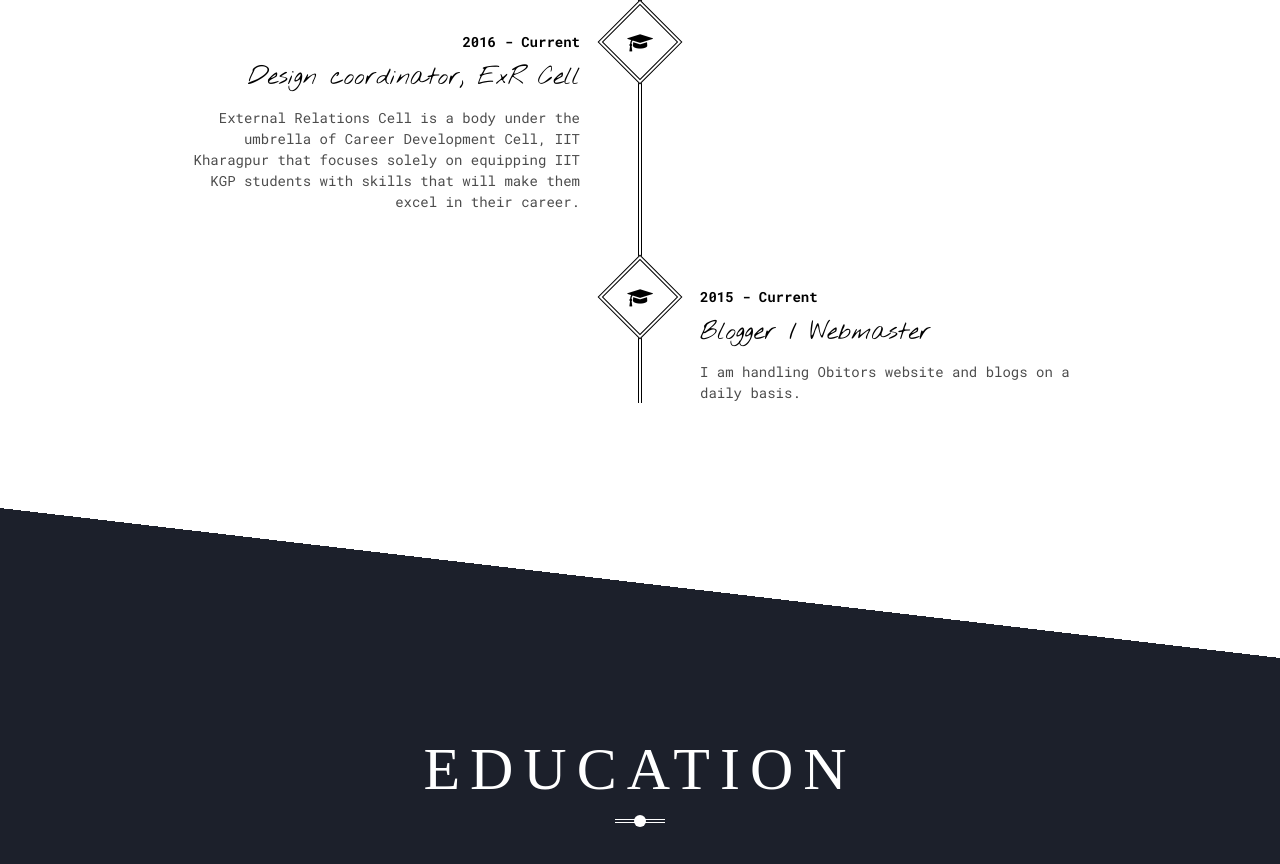
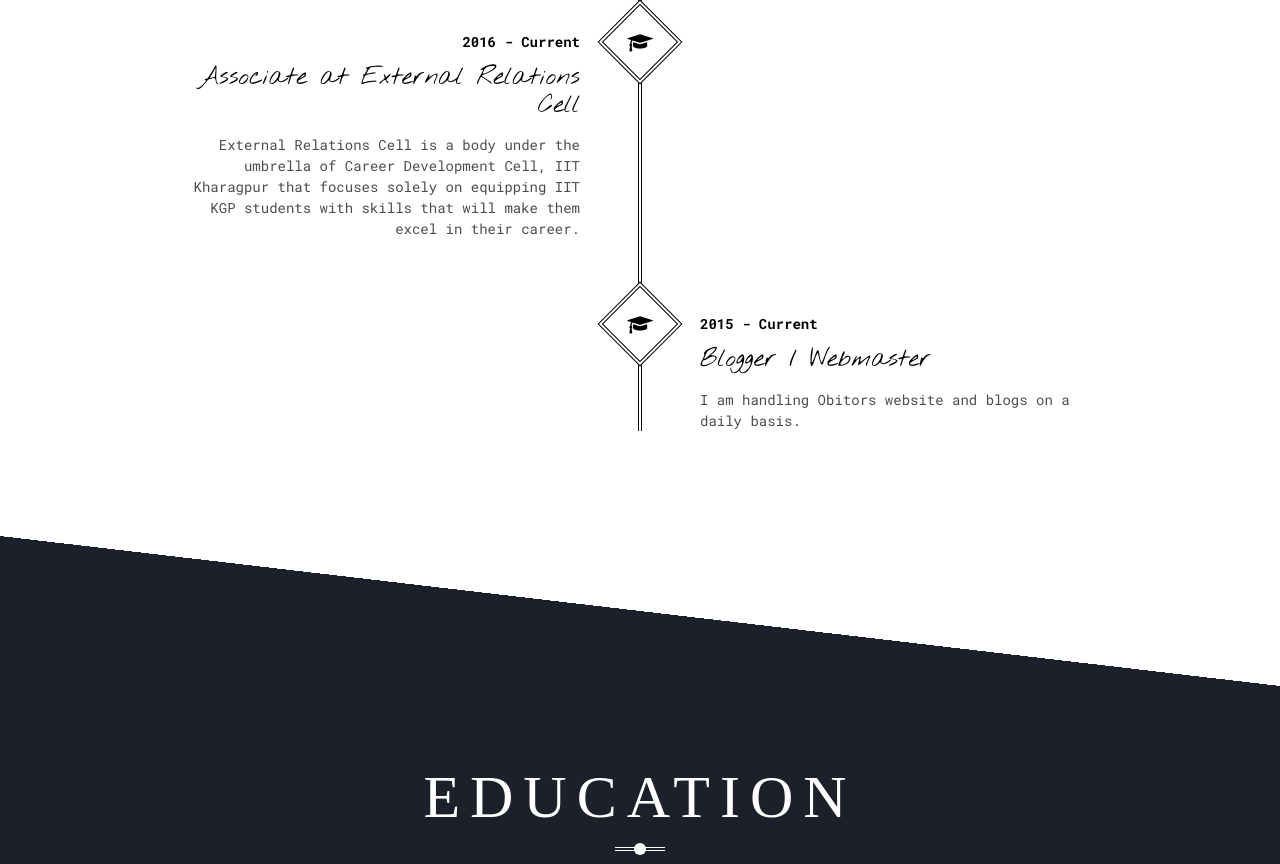
Before and after one commit to obitors-Final/obitors-Final.github.io, a plain HTML site: page index.htm in a window 1280 px wide. Shown: the part 3863-4727 px from the top of the page. Drawn offline with nearby package versions, Linux system fonts and the light colour scheme; animation ran at ten frames a second; a web font is replaced by a local one.

Commit message:
Added ExR

```diff
--- a/index.htm
+++ b/index.htm
@@ -183,7 +183,7 @@
               <div class="icon-b wow bounceIn"><i class="fa fa-mortar-board"></i></div>
               <div class="expirience-item-inner wow bounceInRight">
                 <div class="date">2016 - Current</div>
-                <h3>Design coordinator, ExR Cell</h3>
+                <h3>Associate at External Relations Cell</h3>
                 <p>External Relations Cell is a body under the umbrella of Career Development Cell, IIT Kharagpur that focuses solely on equipping IIT KGP students with skills that will make them excel in their career.</p>
               </div>
             </div>
```
